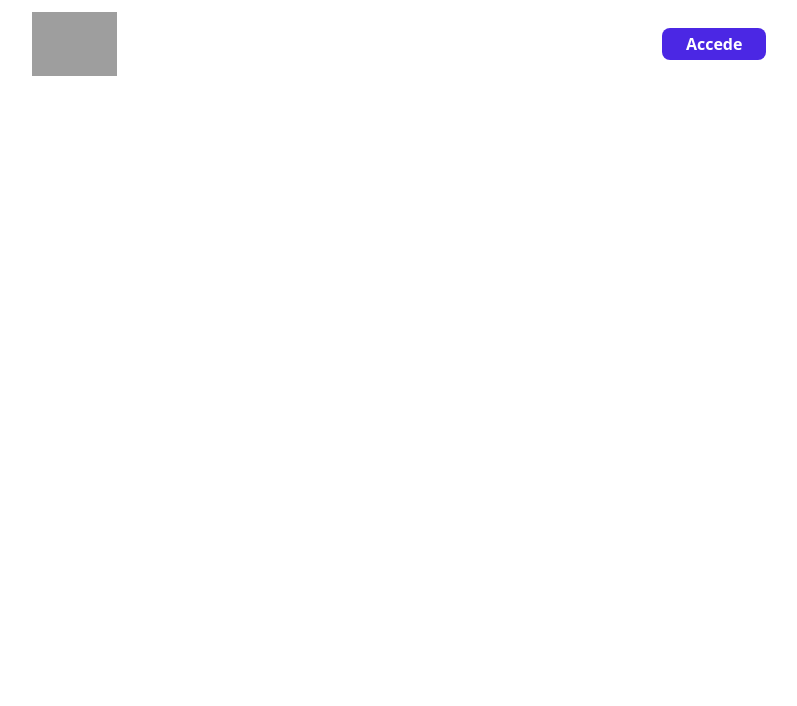
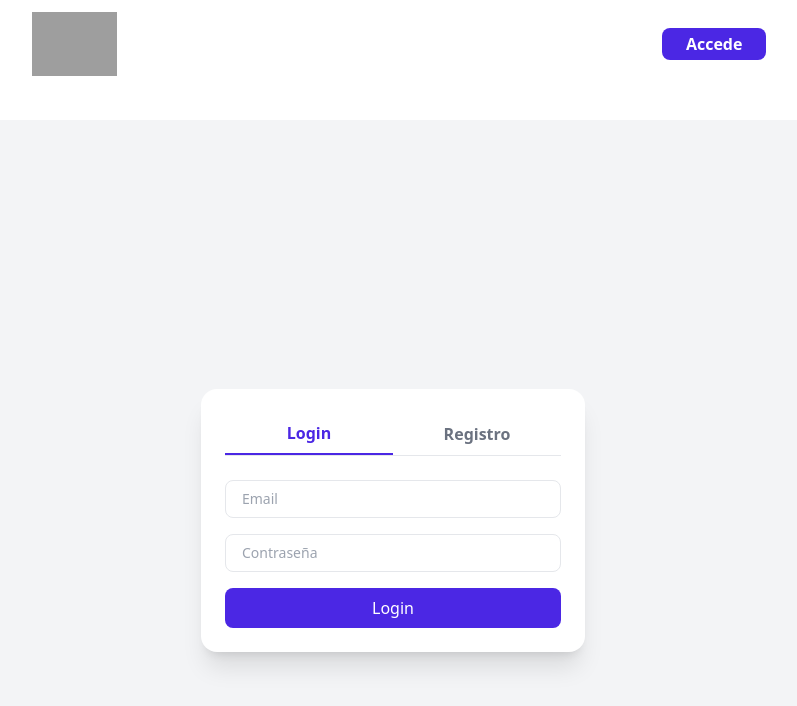
Before and after one commit to DiegoGutierrezDev/Invox-technical-test, a Nuxt app in the folder frontend/: page /access in a window 1280 px wide. Before the commit this address had no page. Shown: the top 706 px of the page, without its empty margins (247-1044 px from the left). Built offline with nearby package versions, Linux system fonts and the light colour scheme; grey boxes are pictures that could not be loaded.

Commit message:
frontend: Access page UI done, implementing registration logic

```diff
--- /dev/null
+++ b/frontend/pages/access.vue
@@ -0,0 +1,125 @@
+<template>
+  <div class="w-full min-h-screen flex items-center justify-center bg-gray-100">
+    <div class="bg-white shadow-xl rounded-2xl w-96 p-6">
+      <div class="flex mb-6 border-b border-gray-200">
+        <button
+          class="flex-1 text-center py-2 font-semibold"
+          :class="{
+            'border-b-2 border-purple text-purple': activeTab === 'login',
+            'text-gray-500': activeTab !== 'login',
+          }"
+          @click="activeTab = 'login'"
+        >
+          Login
+        </button>
+        <button
+          class="flex-1 text-center py-2 font-semibold"
+          :class="{
+            'border-b-2 border-purple text-purple': activeTab === 'register',
+            'text-gray-500': activeTab !== 'register',
+          }"
+          @click="activeTab = 'register'"
+        >
+          Registro
+        </button>
+      </div>
+
+      <form
+        @submit.prevent="
+          activeTab === 'login' ? submitLogin() : submitRegister()
+        "
+        class="space-y-4"
+      >
+        <input
+          v-if="activeTab === 'register'"
+          v-model="access.name"
+          type="text"
+          placeholder="Nombre"
+          class="input"
+          required
+        />
+        <input
+          v-model="access.email"
+          type="email"
+          placeholder="Email"
+          class="input"
+          required
+        />
+        <input
+          v-model="access.password"
+          type="password"
+          placeholder="Contraseña"
+          class="input"
+          required
+        />
+        <div v-if="errorMessage" class="text-red-600 text-sm">
+          {{ errorMessage }}
+        </div>
+        <button type="submit" class="btn">
+          {{ activeTab === "login" ? "Login" : "Registrarse" }}
+        </button>
+      </form>
+    </div>
+  </div>
+</template>
+
+<script setup lang="ts">
+import { ref } from "vue";
+
+const activeTab = ref<"login" | "register">("login");
+const errorMessage = ref<string | null>(null);
+
+interface Form {
+  name: string;
+  email: string;
+  password: string;
+}
+
+const access = reactive<Form>({
+  name: "",
+  email: "",
+  password: "",
+});
+
+const submitLogin = () => {
+  console.log("Login con:", access.value);
+};
+
+const endpoint =
+  "https://n1c91b8y49.execute-api.us-east-1.amazonaws.com/dev/users";
+
+const submitRegister = async () => {
+  errorMessage.value = "";
+
+  try {
+    const response = await fetch(endpoint, {
+      method: "POST",
+      headers: {
+        "Content-Type": "application/json",
+      },
+      body: JSON.stringify(access.value),
+    });
+
+    const data = await response.json();
+
+    if (!response.ok) {
+      throw new Error(data.error || "Algo salió mal");
+    }
+
+    message.value = "¡Usuario registrado con éxito!";
+
+    access.value = { name: "", email: "", password: "" };
+  } catch (err: any) {
+    errorMessage.value = err.message || "Error desconocido";
+  }
+};
+</script>
+
+<style scoped>
+.input {
+  @apply w-full px-4 py-2 border rounded-lg text-sm;
+}
+.btn {
+  @apply w-full bg-purple text-white py-2 rounded-lg hover:bg-dark-purple;
+}
+</style>
--- a/frontend/tailwind.config.js
+++ b/frontend/tailwind.config.js
@@ -5,6 +5,7 @@ export default {
     extend: {
       colors: {
         purple: "#4b27e4",
+        "dark-purple": "#331c9aff",
       },
       fontFamily: {
         roboto: ["Roboto", "sans-serif"],
```
